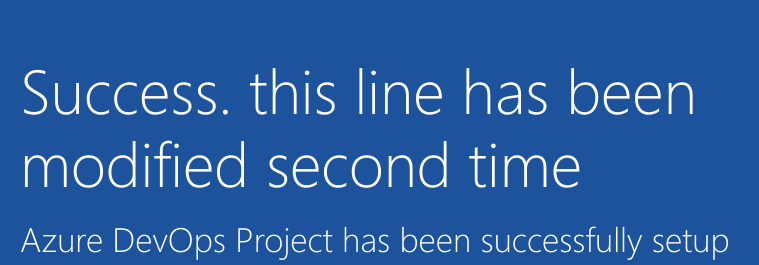
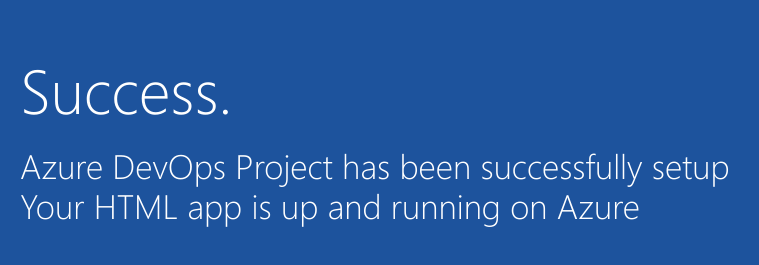
Before and after one commit to Binduthotakura/Edureka-git-project, a plain HTML site: page sample-project/index.html in a window 1280 px wide. Shown: the part 325-590 px from the top of the page, 205-964 px from the left. Drawn offline with Linux system fonts and the light colour scheme.

Commit message:
second changes in conflict file

```diff
--- a/sample-project/index.html
+++ b/sample-project/index.html
@@ -18,7 +18,7 @@
             </a>
         </div>
             <div class="content-body">
-                <div class="success-text">Success. this  line has been modified  second time </div>
+                <div class="success-text">Success. </div>
                 <div class="description line-1"> Azure DevOps Project has been successfully setup</div>
                 <div class="description line-2"> Your HTML app is up and running on Azure</div>
                 <div class="next-steps-container">
```
